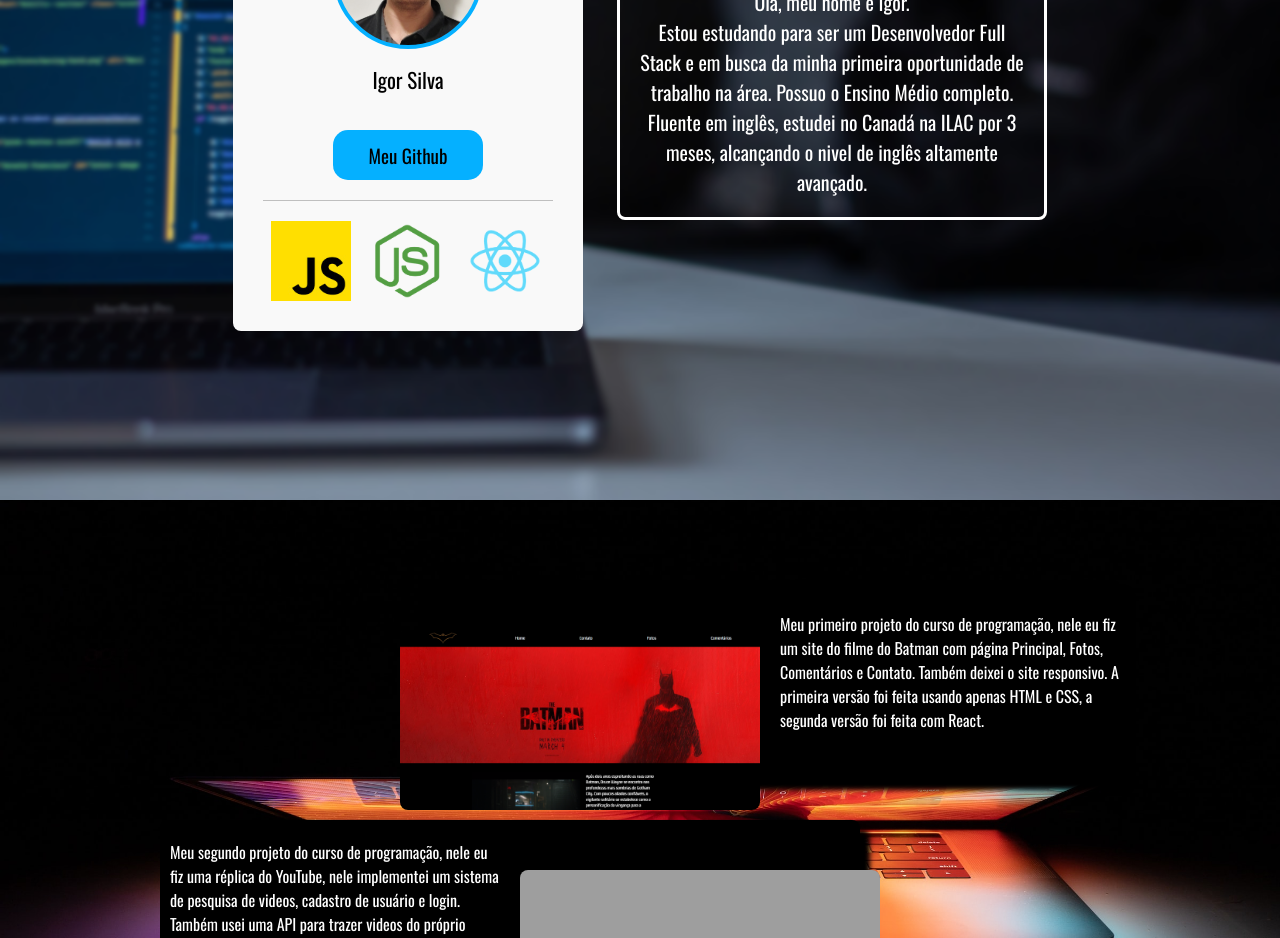
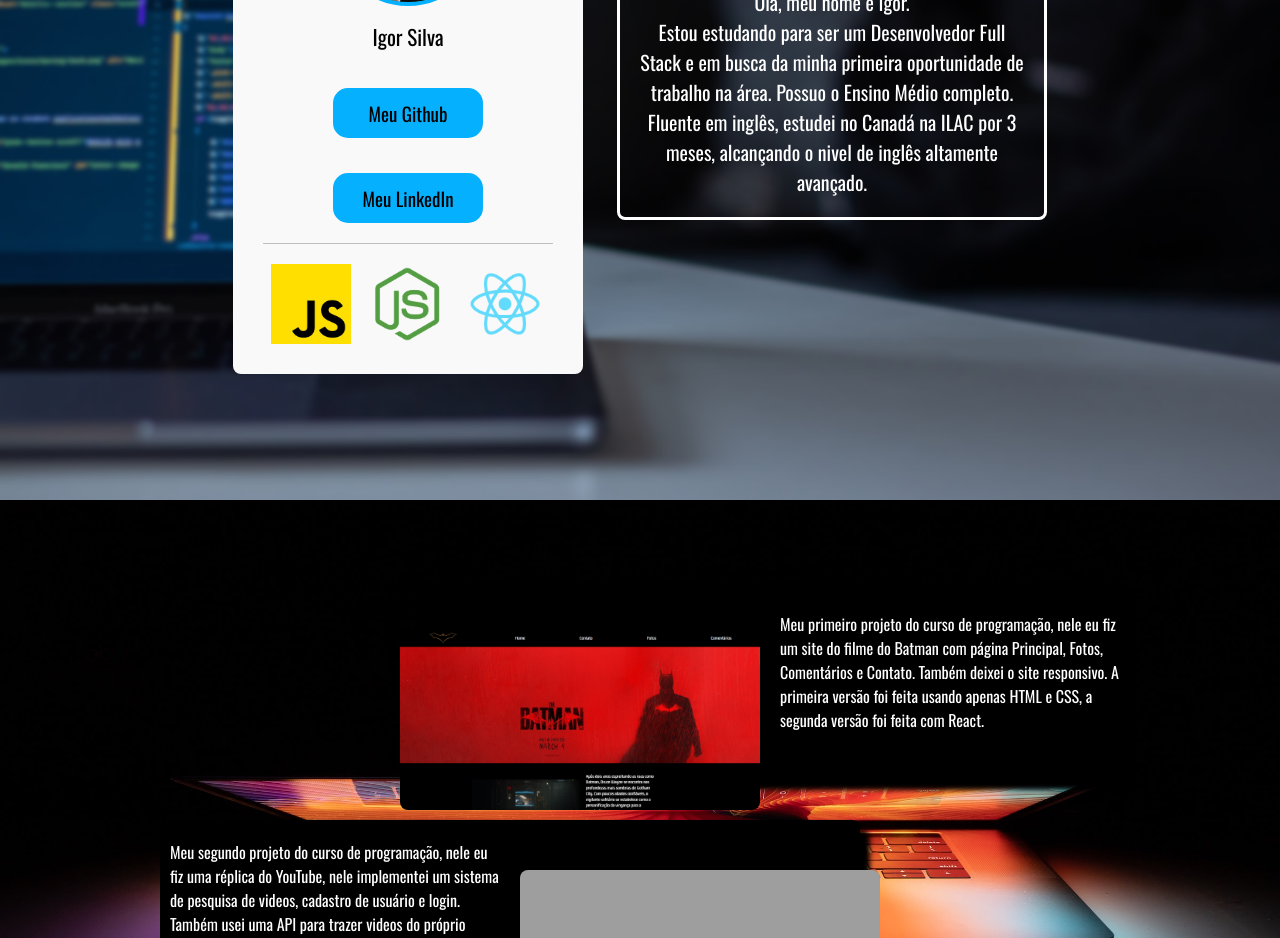
Before and after one commit to igor-psds/Portifolio, a React (Create React App) app: page / in a window 1280 px wide. Shown: the part 1100-2038 px from the top of the page. Built offline with nearby package versions, Linux system fonts and the light colour scheme; grey boxes are pictures that could not be loaded; the HTML template or start-up script is replaced by a standard one.

Commit message:
Adicionei um botao para o LinkedIn

```diff
--- a/src/components/sobre/sobre.js
+++ b/src/components/sobre/sobre.js
@@ -20,11 +20,11 @@
                                         Meu Github
                                     </button>
                                 </a>
-                                {/* <a href="https://github.com/igor-psds" target="_blank">
+                                <a href="https://www.linkedin.com/in/igor-silva-29b648292/" target="_blank">
                                     <button class="profile-button">
-                                        Meu Github
+                                        Meu LinkedIn
                                     </button>
-                                </a> */}
+                                </a>
                                 <div class="divider"></div>
                                 <div class="icons-container">
                                     <div class="icon-item image-1"></div>
@@ -53,11 +53,11 @@
                                         My Github
                                     </button>
                                 </a>
-                                {/* <a href="https://github.com/igor-psds" target="_blank">
+                                <a href="https://www.linkedin.com/in/igor-silva-29b648292/" target="_blank">
                                     <button class="profile-button">
-                                        My Github
+                                        My LinkedIn
                                     </button>
-                                </a> */}
+                                </a>
                                 <div class="divider"></div>
                                 <div class="icons-container">
                                     <div class="icon-item image-1"></div>
```
